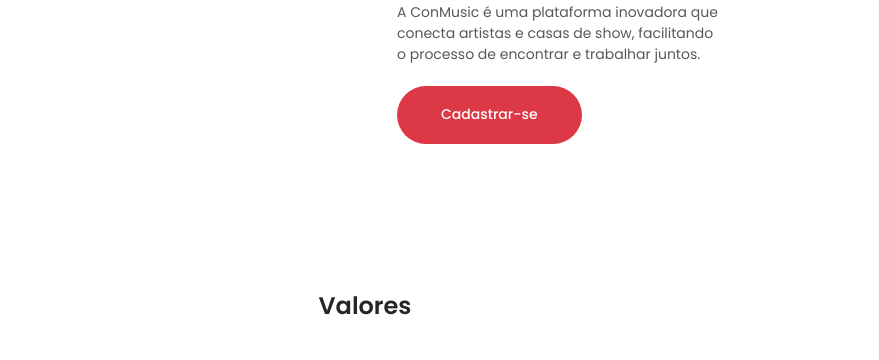
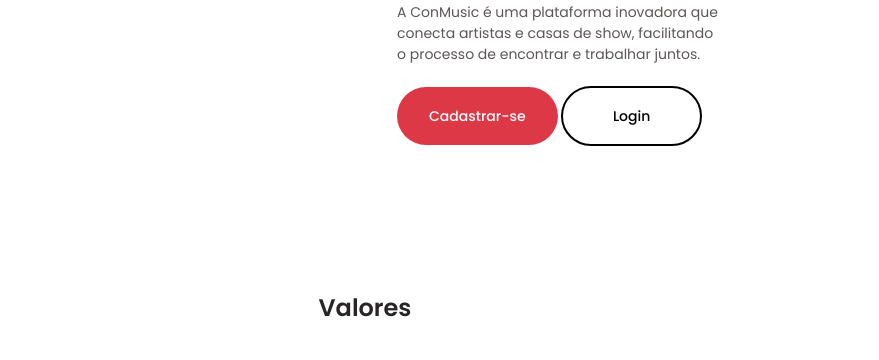
Before and after one commit to conmusic/conmusic-site-institucional, a plain HTML site: page index.html in a window 1280 px wide. Shown: the part 358-718 px from the top of the page, without its empty margins (275-1154 px from the left). Drawn offline with nearby package versions, Linux system fonts and the light colour scheme.

Commit message:
add button login

```diff
--- a/assets/css/styles.css
+++ b/assets/css/styles.css
@@ -294,11 +294,25 @@
   display: inline-block;
   background-color: var(--first-color);
   color: #fff;
-  padding: 1.15rem 2.75rem;
+  padding: 1.15rem 2.00rem;
   font-weight: var(--font-medium);
   border-radius: 3rem;
   transition: .3s;
 }
+
+.buttonLogin {
+  display: inline-block;
+  border-style: solid;
+  border-width: 2px;
+  border-color: #000000;
+  background-color: #fff;
+  color: #000000;
+  padding: 1.10rem 3.10rem;
+  font-weight: var(--font-medium);
+  border-radius: 3rem;
+  transition: .3s;
+}
+
 
 .button:hover {
   background-color: var(--first-color-alt);
--- a/index.html
+++ b/index.html
@@ -73,6 +73,7 @@
                             <br>
                             <br>
                         <a href="#" class="button">Cadastrar-se</a>
+                        <a href="#" class="buttonLogin">Login</a>
                     </div>
                 </div>
             </section>
```
